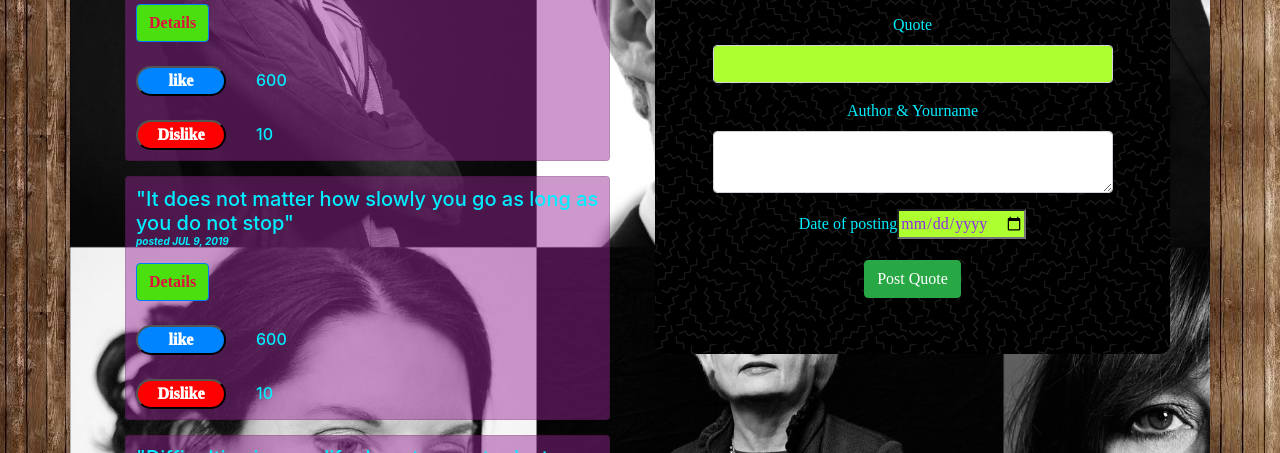
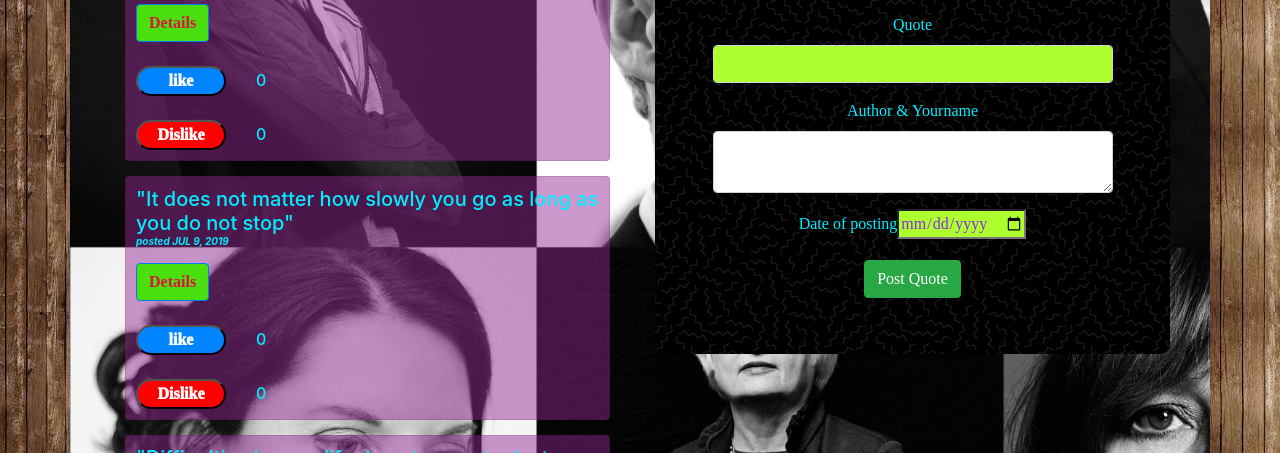
Before and after one commit to BABAYAGI/quotes, an Angular app: page / in a window 1280 px wide. Shown: the part 219-672 px from the top of the page. Built offline with nearby package versions, Linux system fonts and the light colour scheme.

Commit message:
like dislike

```diff
--- a/src/app/dislike/dislike.component.ts
+++ b/src/app/dislike/dislike.component.ts
@@ -6,7 +6,7 @@ import { Component, OnInit } from '@angular/core';
   styleUrls: ['./dislike.component.css']
 })
 export class DislikeComponent implements OnInit {
-  numberoflikes : number=10
+  numberoflikes : number=0
   dislikebuttonclick(){
   this.numberoflikes++;
 }
--- a/src/app/like/like.component.ts
+++ b/src/app/like/like.component.ts
@@ -6,7 +6,7 @@ import { Component, OnInit } from '@angular/core';
   styleUrls: ['./like.component.css']
 })
 export class LikeComponent implements OnInit {
-numberoflikes : number=600
+numberoflikes : number=0
 
 likebuttonclick(){
   this.numberoflikes++;
```
